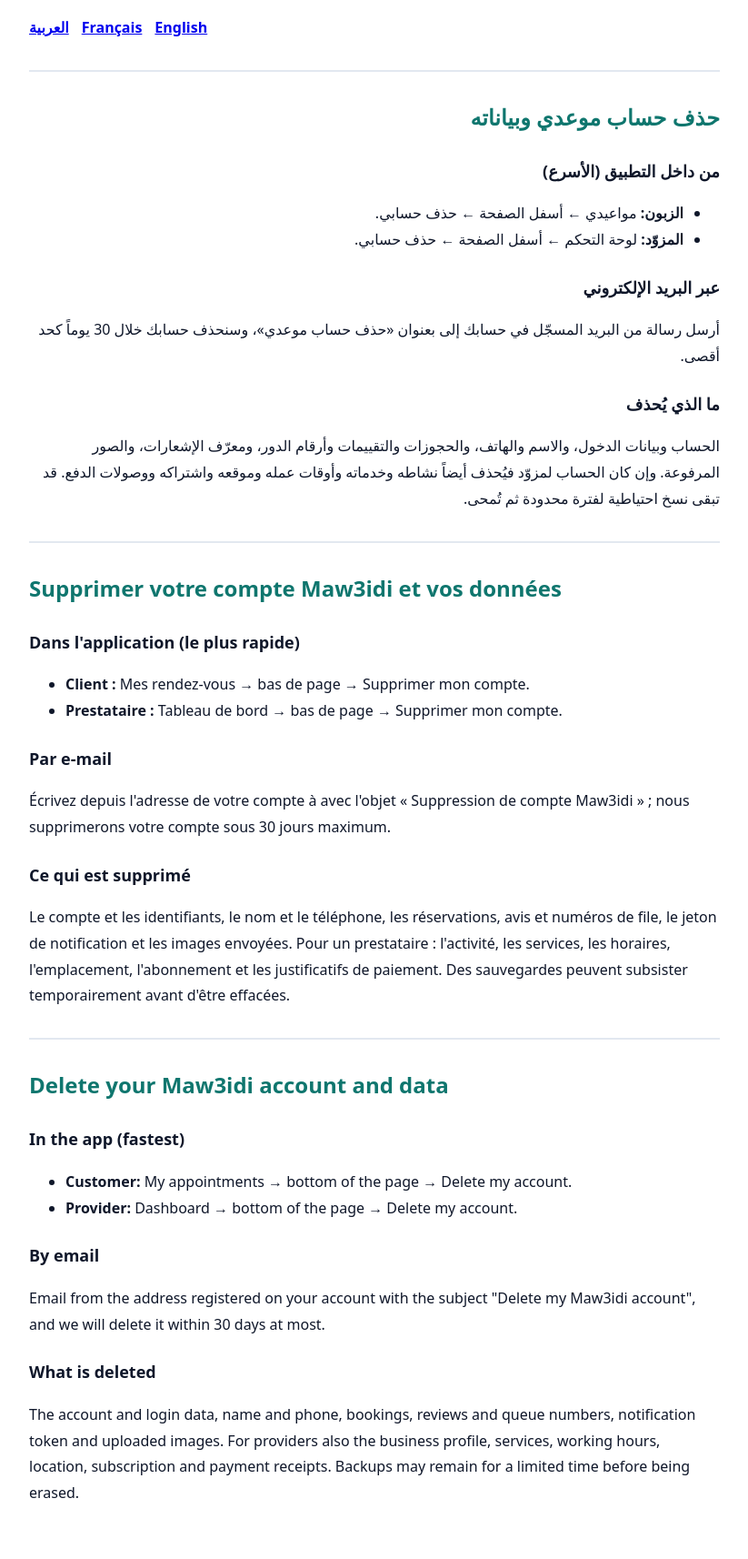
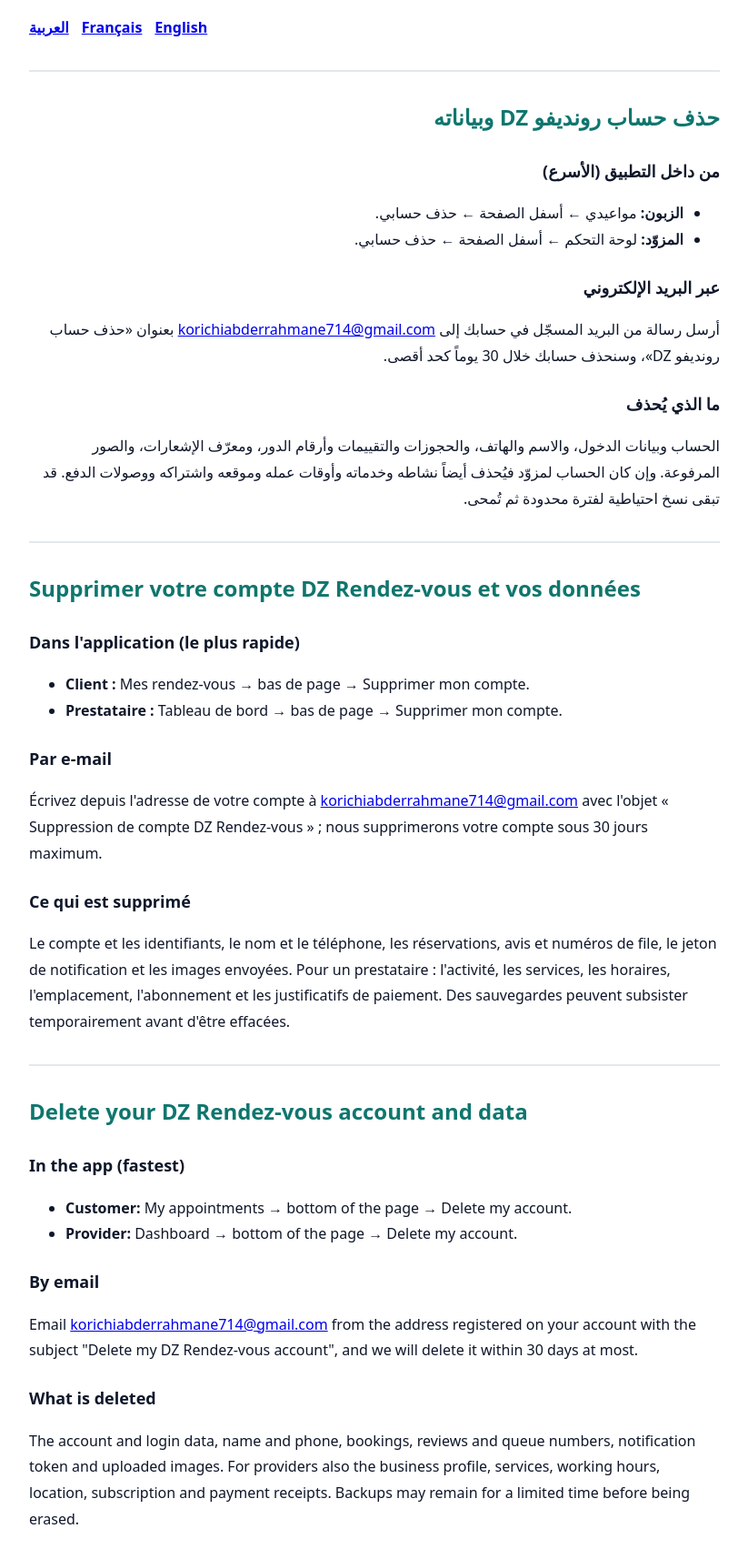
Before and after one commit to korichiabderrahmane714-creator/maw3idi-legal, a plain HTML site: page delete-account.html in a window 1280 px wide. Shown: the whole page at 91% size, without its empty margins (228-1051 px from the left). Before the commit the page ends 1688 px from the top, so only its background shows below. Drawn offline with Linux system fonts and the light colour scheme.

Commit message:
Rename app to DZ Rendez-vous in legal pages

```diff
--- a/delete-account.html
+++ b/delete-account.html
@@ -1,29 +1,29 @@
-<!DOCTYPE html><html lang="ar"><head><meta charset="utf-8"><meta name="viewport" content="width=device-width, initial-scale=1"><title>Maw3idi</title>
+<!DOCTYPE html><html lang="ar"><head><meta charset="utf-8"><meta name="viewport" content="width=device-width, initial-scale=1"><title>DZ Rendez-vous</title>
 <style>body{font-family:system-ui,Arial,sans-serif;max-width:760px;margin:0 auto;padding:16px;line-height:1.8;color:#0f172a}h1{color:#0f766e}h2{margin-top:22px;font-size:18px}nav a{margin-inline-end:14px;font-weight:700}section{border-top:2px solid #e2e8f0;margin-top:32px;padding-top:8px}</style></head><body>
 <nav><a href="#ar">العربية</a><a href="#fr">Français</a><a href="#en">English</a></nav><section id="ar" dir="rtl">
-<h1>حذف حساب موعدي وبياناته</h1>
+<h1>حذف حساب رونديفو DZ وبياناته</h1>
 <h2>من داخل التطبيق (الأسرع)</h2>
 <ul><li><b>الزبون:</b> مواعيدي ← أسفل الصفحة ← حذف حسابي.</li><li><b>المزوّد:</b> لوحة التحكم ← أسفل الصفحة ← حذف حسابي.</li></ul>
 <h2>عبر البريد الإلكتروني</h2>
-<p>أرسل رسالة من البريد المسجّل في حسابك إلى <a href="mailto:"></a> بعنوان «حذف حساب موعدي»، وسنحذف حسابك خلال 30 يوماً كحد أقصى.</p>
+<p>أرسل رسالة من البريد المسجّل في حسابك إلى <a href="mailto:korichiabderrahmane714@gmail.com">korichiabderrahmane714@gmail.com</a> بعنوان «حذف حساب رونديفو DZ»، وسنحذف حسابك خلال 30 يوماً كحد أقصى.</p>
 <h2>ما الذي يُحذف</h2>
 <p>الحساب وبيانات الدخول، والاسم والهاتف، والحجوزات والتقييمات وأرقام الدور، ومعرّف الإشعارات، والصور المرفوعة. وإن كان الحساب لمزوّد فيُحذف أيضاً نشاطه وخدماته وأوقات عمله وموقعه واشتراكه ووصولات الدفع. قد تبقى نسخ احتياطية لفترة محدودة ثم تُمحى.</p>
 </section>
 <section id="fr" dir="ltr" lang="fr">
-<h1>Supprimer votre compte Maw3idi et vos données</h1>
+<h1>Supprimer votre compte DZ Rendez-vous et vos données</h1>
 <h2>Dans l'application (le plus rapide)</h2>
 <ul><li><b>Client :</b> Mes rendez-vous &rarr; bas de page &rarr; Supprimer mon compte.</li><li><b>Prestataire :</b> Tableau de bord &rarr; bas de page &rarr; Supprimer mon compte.</li></ul>
 <h2>Par e-mail</h2>
-<p>Écrivez depuis l'adresse de votre compte à <a href="mailto:"></a> avec l'objet « Suppression de compte Maw3idi » ; nous supprimerons votre compte sous 30 jours maximum.</p>
+<p>Écrivez depuis l'adresse de votre compte à <a href="mailto:korichiabderrahmane714@gmail.com">korichiabderrahmane714@gmail.com</a> avec l'objet « Suppression de compte DZ Rendez-vous » ; nous supprimerons votre compte sous 30 jours maximum.</p>
 <h2>Ce qui est supprimé</h2>
 <p>Le compte et les identifiants, le nom et le téléphone, les réservations, avis et numéros de file, le jeton de notification et les images envoyées. Pour un prestataire : l'activité, les services, les horaires, l'emplacement, l'abonnement et les justificatifs de paiement. Des sauvegardes peuvent subsister temporairement avant d'être effacées.</p>
 </section>
 <section id="en" dir="ltr" lang="en">
-<h1>Delete your Maw3idi account and data</h1>
+<h1>Delete your DZ Rendez-vous account and data</h1>
 <h2>In the app (fastest)</h2>
 <ul><li><b>Customer:</b> My appointments &rarr; bottom of the page &rarr; Delete my account.</li><li><b>Provider:</b> Dashboard &rarr; bottom of the page &rarr; Delete my account.</li></ul>
 <h2>By email</h2>
-<p>Email <a href="mailto:"></a> from the address registered on your account with the subject "Delete my Maw3idi account", and we will delete it within 30 days at most.</p>
+<p>Email <a href="mailto:korichiabderrahmane714@gmail.com">korichiabderrahmane714@gmail.com</a> from the address registered on your account with the subject "Delete my DZ Rendez-vous account", and we will delete it within 30 days at most.</p>
 <h2>What is deleted</h2>
 <p>The account and login data, name and phone, bookings, reviews and queue numbers, notification token and uploaded images. For providers also the business profile, services, working hours, location, subscription and payment receipts. Backups may remain for a limited time before being erased.</p>
 </section>
```
Also changed, not shown: index.html (+10 -10 lines).
